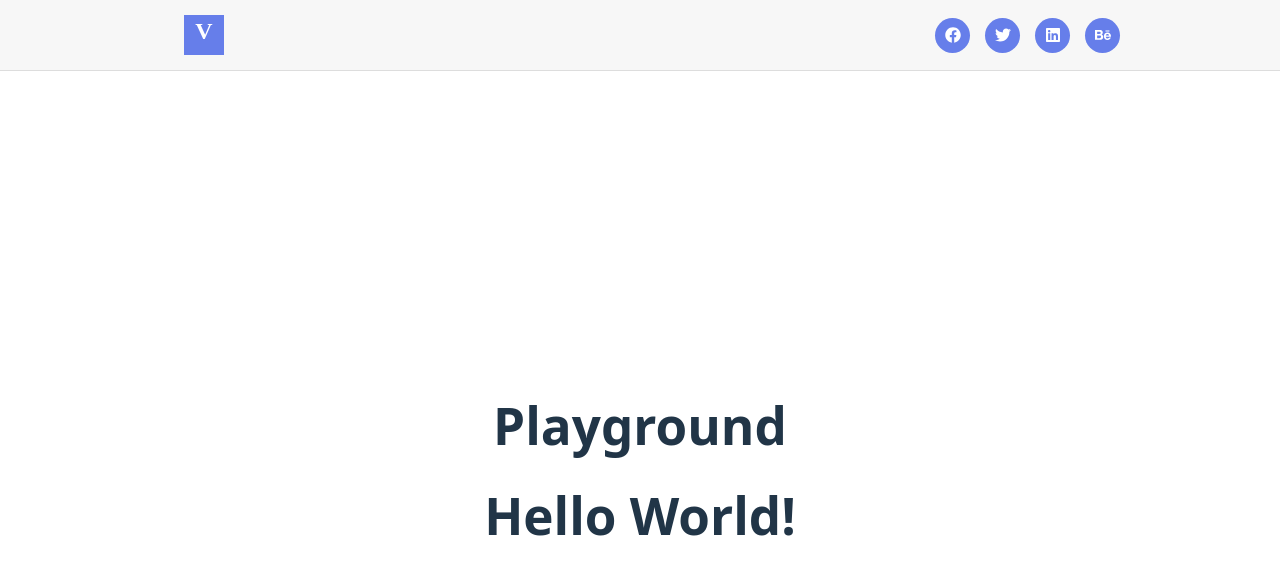
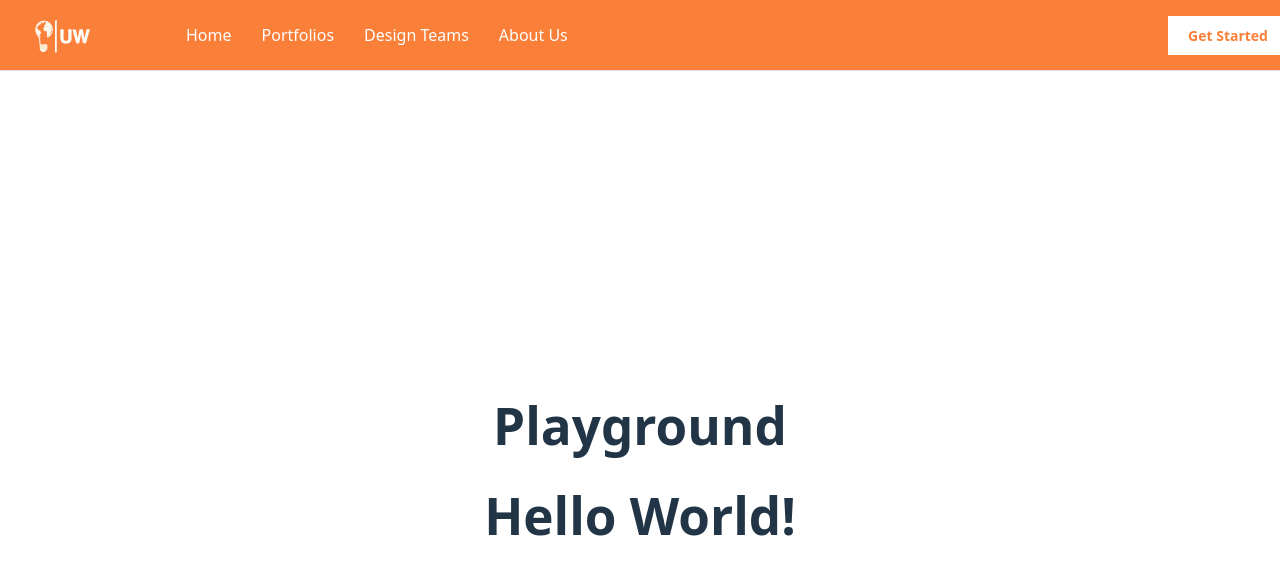
Before and after one commit to Engineers-Without-Borders-Waterloo/website, a React (Vite) app: page / in a window 1280 px wide. Shown: the top 574 px of the page. Built offline with nearby package versions, Linux system fonts and the light colour scheme.

Commit message:
CSS update with proper subheadings and uwewb logo

```diff
--- a/src/components/Navbar/Data.tsx
+++ b/src/components/Navbar/Data.tsx
@@ -1,51 +1,22 @@
-import { FaBehance, FaFacebook, FaLinkedin, FaTwitter } from 'react-icons/fa';
 export const links = [
   {
     id: 1,
     url: '/',
-    text: 'home',
+    text: 'Home',
   },
   {
     id: 2,
-    url: '/about',
-    text: 'about',
+    url: '/portfolios',
+    text: 'Portfolios',
   },
   {
     id: 3,
-    url: '/projects',
-    text: 'projects',
+    url: '/design-teams',
+    text: 'Design Teams',
   },
   {
     id: 4,
-    url: '/contact',
-    text: 'contact',
-  },
-  {
-    id: 5,
-    url: '/profile',
-    text: 'profile',
+    url: '/about',
+    text: 'About Us',
   },
 ];
-
-export const social = [
-  {
-    id: 1,
-    url: 'https://www.twitter.com',
-    icon: <FaFacebook />,
-  },
-  {
-    id: 2,
-    url: 'https://www.twitter.com',
-    icon: <FaTwitter />,
-  },
-  {
-    id: 3,
-    url: 'https://www.twitter.com',
-    icon: <FaLinkedin />,
-  },
-  {
-    id: 4,
-    url: 'https://www.twitter.com',
-    icon: <FaBehance />,
-  },
-];
--- a/src/components/Navbar/Navbar.css
+++ b/src/components/Navbar/Navbar.css
@@ -1,6 +1,6 @@
 /* Navbar Styles */
 nav {
-  background-color: #f7f7f7;
+  background-color: #FA7F39;
   border-bottom: 1px solid #ddd;
   position: fixed;
   top: 0;
@@ -16,11 +16,11 @@ body {
 }
 
 .nav-center {
-  max-width: 960px;
+  max-width: 1440px;
   margin: 0 auto;
-  padding: 0 16px;
+  padding: 0 8px;
   display: flex;
-  justify-content: space-between;
+  justify-content: flex-start;
   align-items: center;
   height: 70px;
   width: 100%;
@@ -30,12 +30,6 @@ body {
   display: flex;
   justify-content: space-between;
   align-items: center;
-  flex: 1;
-}
-
-.logo {
-  height: 40px;
-  width: 40px;
 }
 
 .nav-toggle {
@@ -47,10 +41,38 @@ body {
   color: #333;
 }
 
+.get-started-btn {
+  background-color: white;
+  border: none;
+  padding: 10px 20px;
+  border-radius: 0;
+  font-size: 14px;
+  font-weight: 600;
+  cursor: pointer;
+  color: #FA7F39;
+  transition: background-color 0.2s;
+  margin-left: auto;
+}
+
+.get-started-btn:hover {
+  background-color: #f0f0f0;
+}
+
+.logo {
+  height: 60px;
+  width: 60px;
+  flex-shrink: 0;
+  margin-right: 40px;
+  object-fit: contain;
+  aspect-ratio: 1;
+}
+
 .links-container {
   overflow: hidden;
   transition: height 0.3s ease-in-out;
   height: auto;
+  margin-left: 30px;
+  flex: 1;
 }
 
 .links {
@@ -63,13 +85,13 @@ body {
 
 .links a {
   text-decoration: none;
-  color: #333;
+  color: white;
   font-weight: 500;
   transition: color 0.2s;
 }
 
 .links a:hover {
-  color: #667eea;
+  color: #ffe6cc;
 }
 
 .social-icons {
@@ -109,8 +131,9 @@ body {
     top: 70px;
     left: 0;
     right: 0;
-    background-color: #f7f7f7;
+    background-color: #ff9500;
     border-bottom: 1px solid #ddd;
+    margin-left: 0;
   }
 
   .links {
--- a/src/components/Navbar/Navbar.tsx
+++ b/src/components/Navbar/Navbar.tsx
@@ -1,6 +1,5 @@
 import { useState, useRef } from 'react';
-import { FaBars } from 'react-icons/fa';
-import { links, social } from './Data';
+import { links } from './Data';
 import logo from './logo.svg';
 import './navbar.css';
 
@@ -15,17 +14,12 @@ const Navbar = () => {
   const linkStyles = {
     height: showLinks
       ? `${linksRef.current?.getBoundingClientRect().height}px`
-      : '0px',
+      : 'auto',
   };
   return (
     <nav>
       <div className='nav-center'>
-        <div className='nav-header'>
-          <img src={logo} className='logo' alt='logo' />
-          <button className='nav-toggle' onClick={toggleLinks}>
-            <FaBars />
-          </button>
-        </div>
+        <img src={logo} className='logo' alt='logo' />
 
         <div
           className='links-container'
@@ -43,17 +37,8 @@ const Navbar = () => {
             })}
           </ul>
         </div>
-        {/* social icons */}
-        <ul className='social-icons'>
-          {social.map((socialIcon: { id: number; url: string; icon: React.ReactNode }) => {
-            const { id, url, icon } = socialIcon;
-            return (
-              <li key={id}>
-                <a href={url}>{icon}</a>
-              </li>
-            );
-          })}
-        </ul>
+
+        <button className='get-started-btn'>Get Started</button>
       </div>
     </nav>
   );
```
Also changed, not shown: src/components/Navbar/logo.svg.
